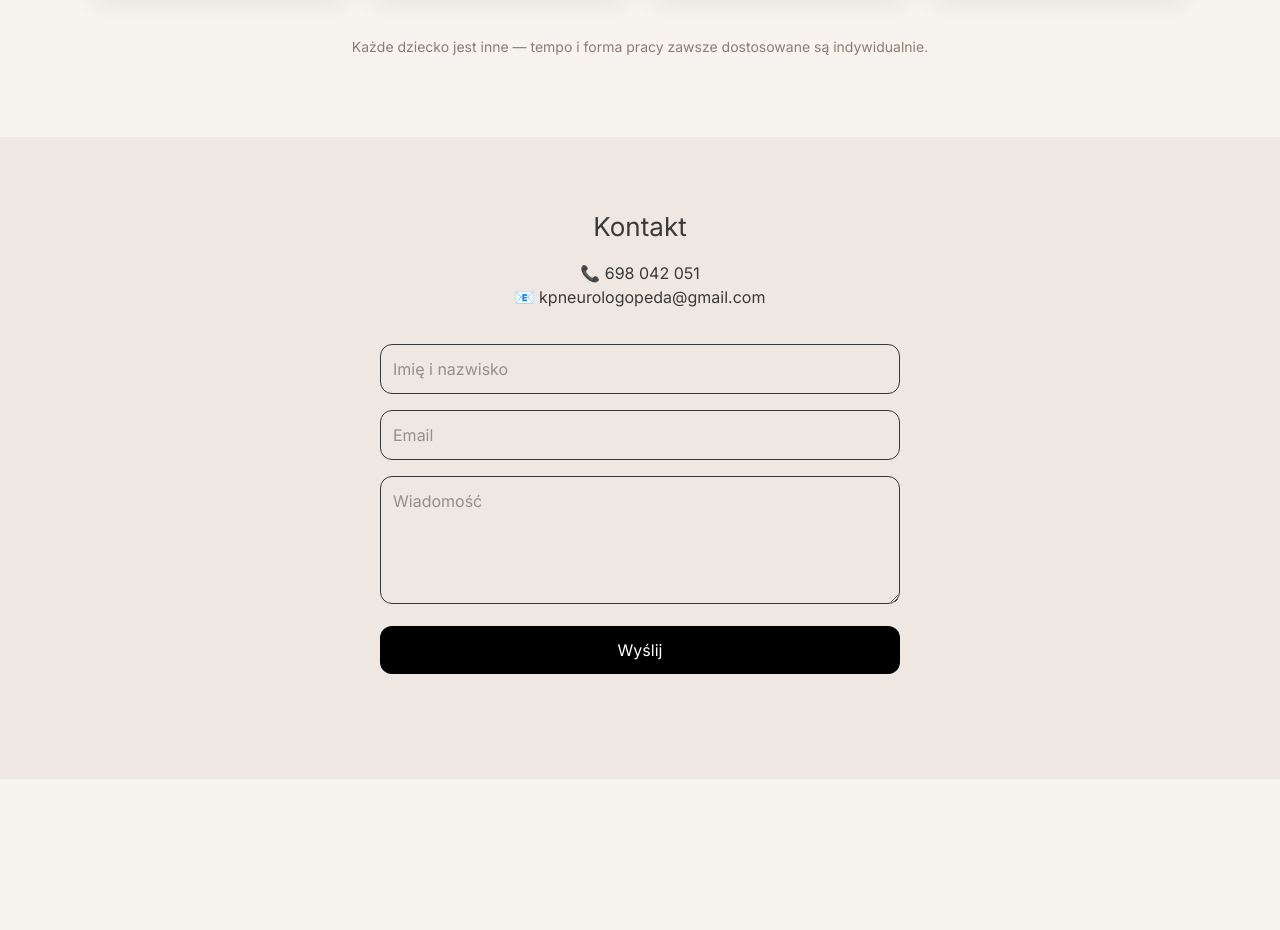
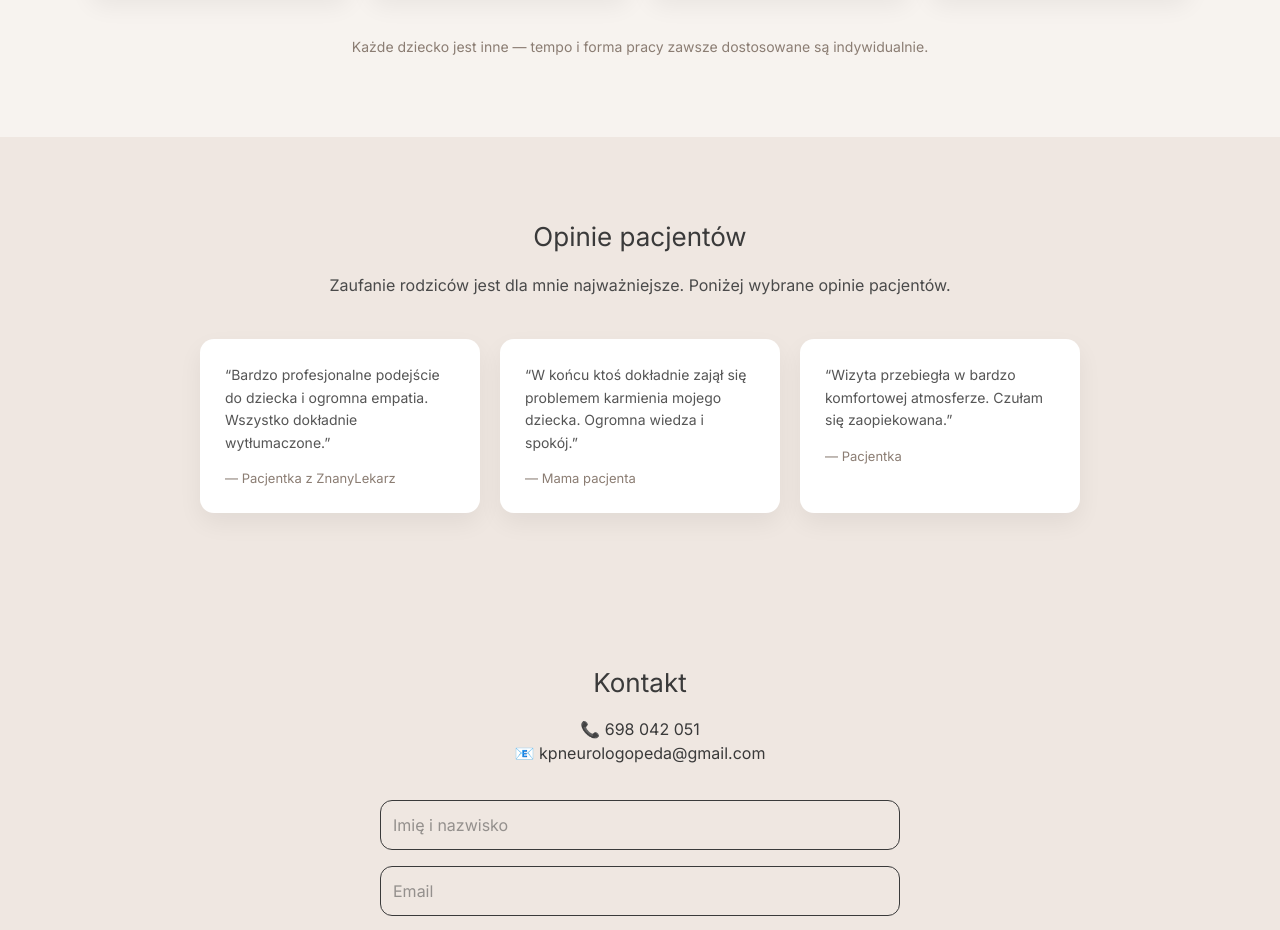
Before and after one commit to mateuszpuchala86-bit/neurologopeda-site, a Next.js app: page / in a window 1280 px wide. Shown: the part 3260-4190 px from the top of the page. Before the commit the page ends 4039 px from the top, so only its background shows below. Built offline with nearby package versions, Linux system fonts and the light colour scheme.

Commit message:
add patient reviews section

```diff
--- a/src/app/page.js
+++ b/src/app/page.js
@@ -330,6 +330,76 @@ export default function Home() {
   </p>
 
 </section>
+<section style={{
+  background: "#EFE7E1",
+  padding: "80px 20px",
+  textAlign: "center"
+}}>
+
+  <h2 style={{ fontSize: "26px", marginBottom: "15px" }}>
+    Opinie pacjentów
+  </h2>
+
+  <p style={{
+    maxWidth: "700px",
+    margin: "0 auto 40px",
+    lineHeight: "1.8",
+    fontSize: "16px",
+    color: "#4A4A4A"
+  }}>
+    Zaufanie rodziców jest dla mnie najważniejsze. Poniżej wybrane opinie pacjentów.
+  </p>
+
+  <div style={{
+    display: "flex",
+    flexWrap: "wrap",
+    justifyContent: "center",
+    gap: "20px"
+  }}>
+
+    {[
+      {
+        text: "Bardzo profesjonalne podejście do dziecka i ogromna empatia. Wszystko dokładnie wytłumaczone.",
+        name: "Pacjentka z ZnanyLekarz"
+      },
+      {
+        text: "W końcu ktoś dokładnie zajął się problemem karmienia mojego dziecka. Ogromna wiedza i spokój.",
+        name: "Mama pacjenta"
+      },
+      {
+        text: "Wizyta przebiegła w bardzo komfortowej atmosferze. Czułam się zaopiekowana.",
+        name: "Pacjentka"
+      }
+    ].map((item, i) => (
+      <div key={i} style={{
+        background: "white",
+        padding: "25px",
+        borderRadius: "14px",
+        width: "280px",
+        boxShadow: "0 10px 25px rgba(0,0,0,0.06)",
+        textAlign: "left"
+      }}>
+        <p style={{
+          fontSize: "14px",
+          lineHeight: "1.6",
+          color: "#555"
+        }}>
+          “{item.text}”
+        </p>
+
+        <p style={{
+          marginTop: "15px",
+          fontSize: "13px",
+          color: "#8B7D73"
+        }}>
+          — {item.name}
+        </p>
+      </div>
+    ))}
+
+  </div>
+
+</section>
       {/* KONTAKT */}
       <section id="kontakt" style={{
         background: "#EFE7E1",
```
